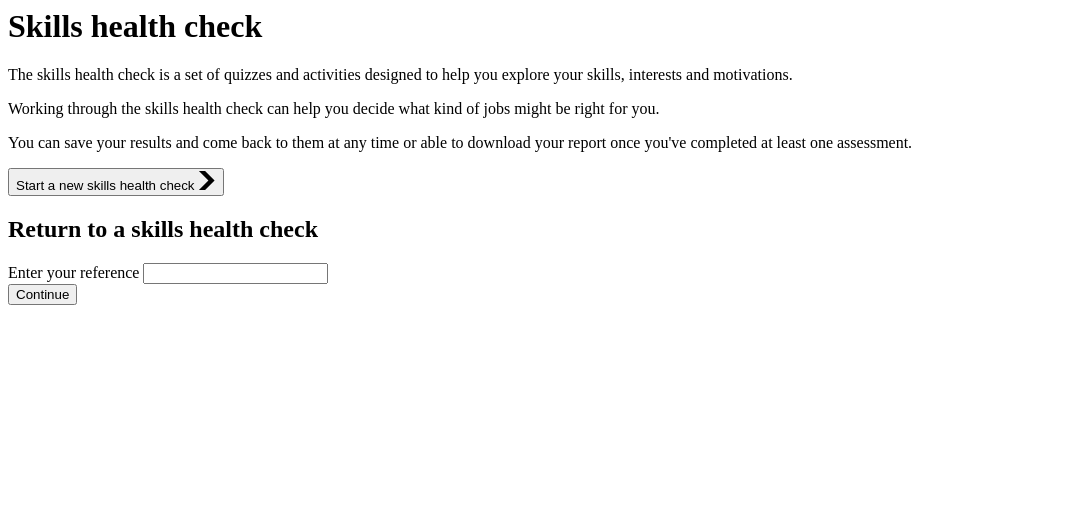
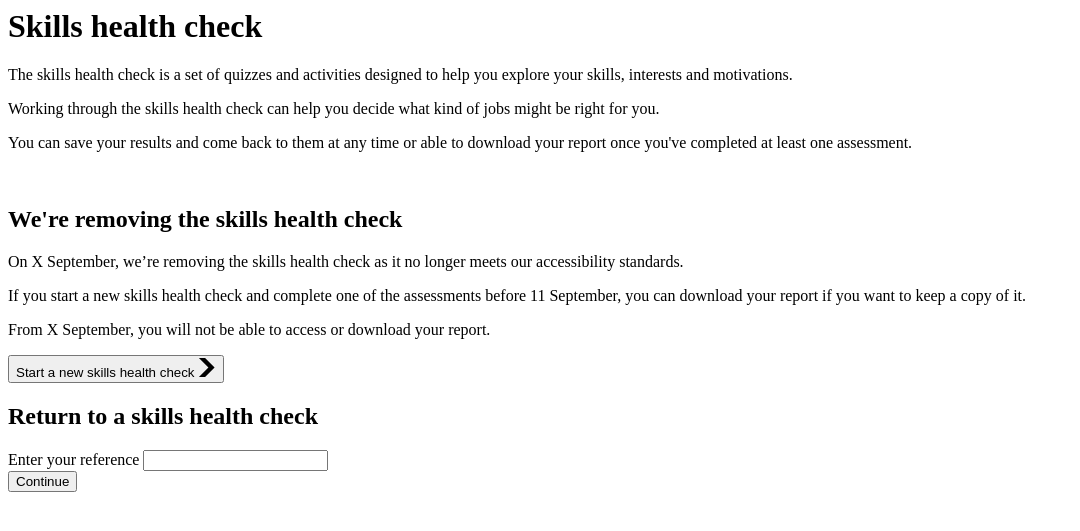
Before and after one commit to SkillsFundingAgency/dfc-app-skillshealthcheck, an ASP.NET Core app: template DFC.App.SkillsHealthCheck/Views/Home/Body.cshtml in a window 1280 px wide. Shown: the top 531 px of the page, without its empty margins (0-1080 px from the left). Run offline with ASP.NET Core 8, Linux system fonts and the light colour scheme; the template is opened without the code that fills it, so the values that code supplies are empty; the project's own start-up code is not run, and a stand-in starts its controllers and pages; some libraries are stand-ins or nearby versions.

Commit message:
making content changes for SHC decommissioning

```diff
--- a/DFC.App.SkillsHealthCheck/Views/Home/Body.cshtml
+++ b/DFC.App.SkillsHealthCheck/Views/Home/Body.cshtml
@@ -5,6 +5,13 @@
         <p class="govuk-body">The skills health check is a set of quizzes and activities designed to help you explore your skills, interests and motivations.</p>
         <p>Working through the skills health check can help you decide what kind of jobs might be right for you. </p>
         <p>You can save your results and come back to them at any time or able to download your report once you've completed at least one assessment.</p>
+        <br/>
+        <h2>We're removing the skills health check</h2>
+        <p> On X September, we’re removing the skills health check as it no longer meets our accessibility standards.</p>
+        <p>If you start a new skills health check and complete one of the assessments before 11 September, you can download your report if you want to keep a copy of it. </p>
+        <p>From X September, you will not be able to access or download your report.</p>
+
+
         <form method="post" action="/skills-health-check/start-skills-health-check">
             <button class="govuk-button ncs-button__primary" data-module="govuk-button">
                 Start a new skills health check
```
Also changed, not shown: DFC.App.SkillsHealthCheck/Views/YourAssessments/Body.cshtml (+7 -0 lines).
